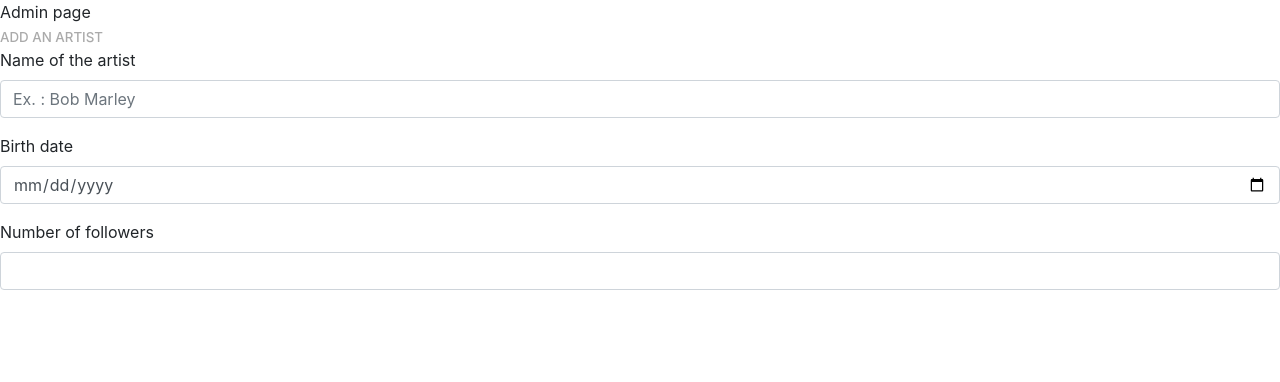
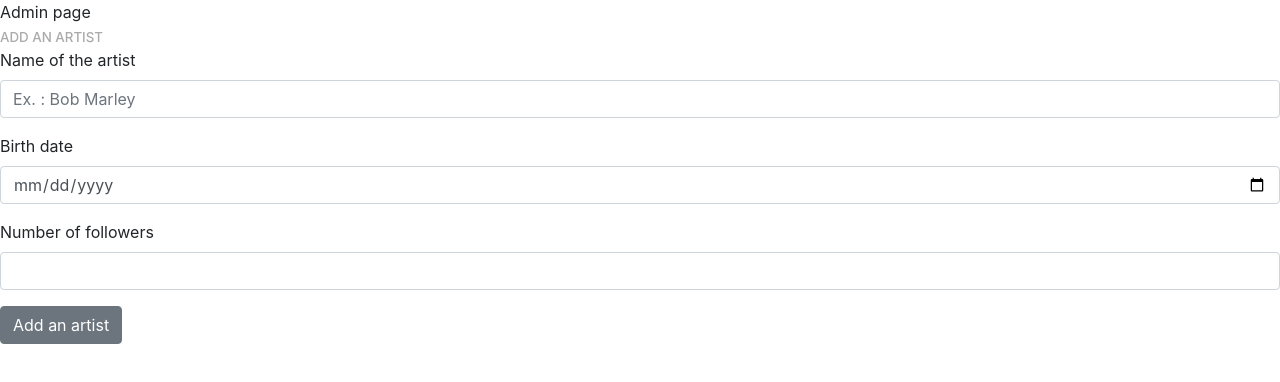
Before and after one commit to morganefigard/ProjetWeb_Front, a React (Create React App) app in the folder dashboard/: page /admin in a window 1280 px wide. Shown: the top 382 px of the page. Built offline with nearby package versions, Linux system fonts and the light colour scheme.

Commit message:
Add button with click handler to form

```diff
--- a/dashboard/src/components/ArtistsForm.js
+++ b/dashboard/src/components/ArtistsForm.js
@@ -1,8 +1,18 @@
 import React, { Component } from 'react'
-import { Form, FormGroup, Label, Input } from 'reactstrap';
+import { Form, FormGroup, Label, Input, Button } from 'reactstrap';
 import './ArtistsForm.css'
 
 export default class ArtistsForm extends Component {
+    constructor() {
+        super();
+
+        this.addArtist = this.addArtist.bind(this);
+    }
+
+    addArtist() {
+        console.log("Button to add artist clicked");
+    }
+
     render() {
     return (
       <div className="ArtistsForm">
@@ -19,6 +29,7 @@ export default class ArtistsForm extends Component {
                 <Label for="followers">Number of followers</Label>
                 <Input type="number" name="followers" id="followers" />
             </FormGroup>
+            <Button onClick={this.addArtist}>Add an artist</Button>
         </Form>
       </div>
     )
```
